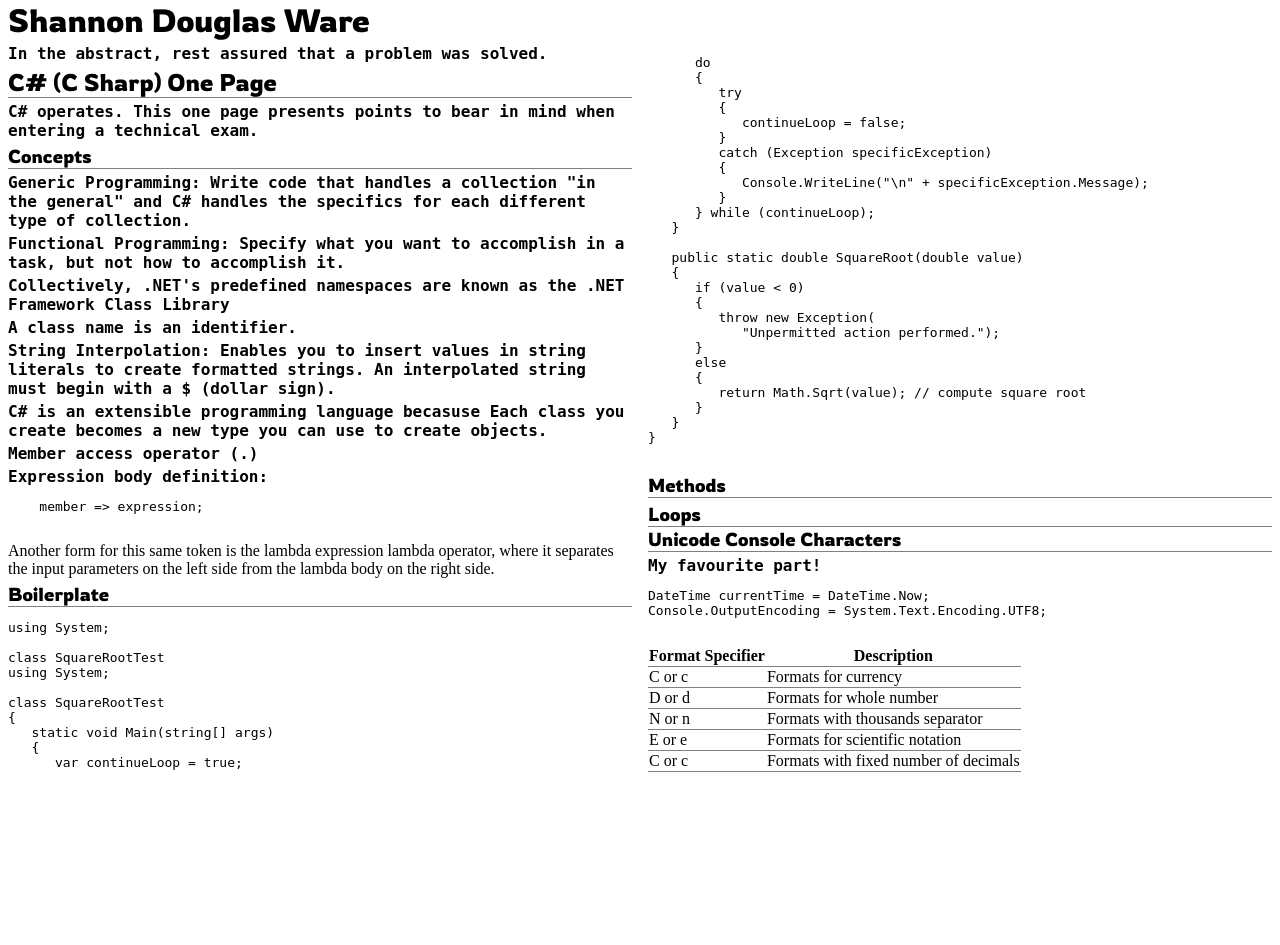
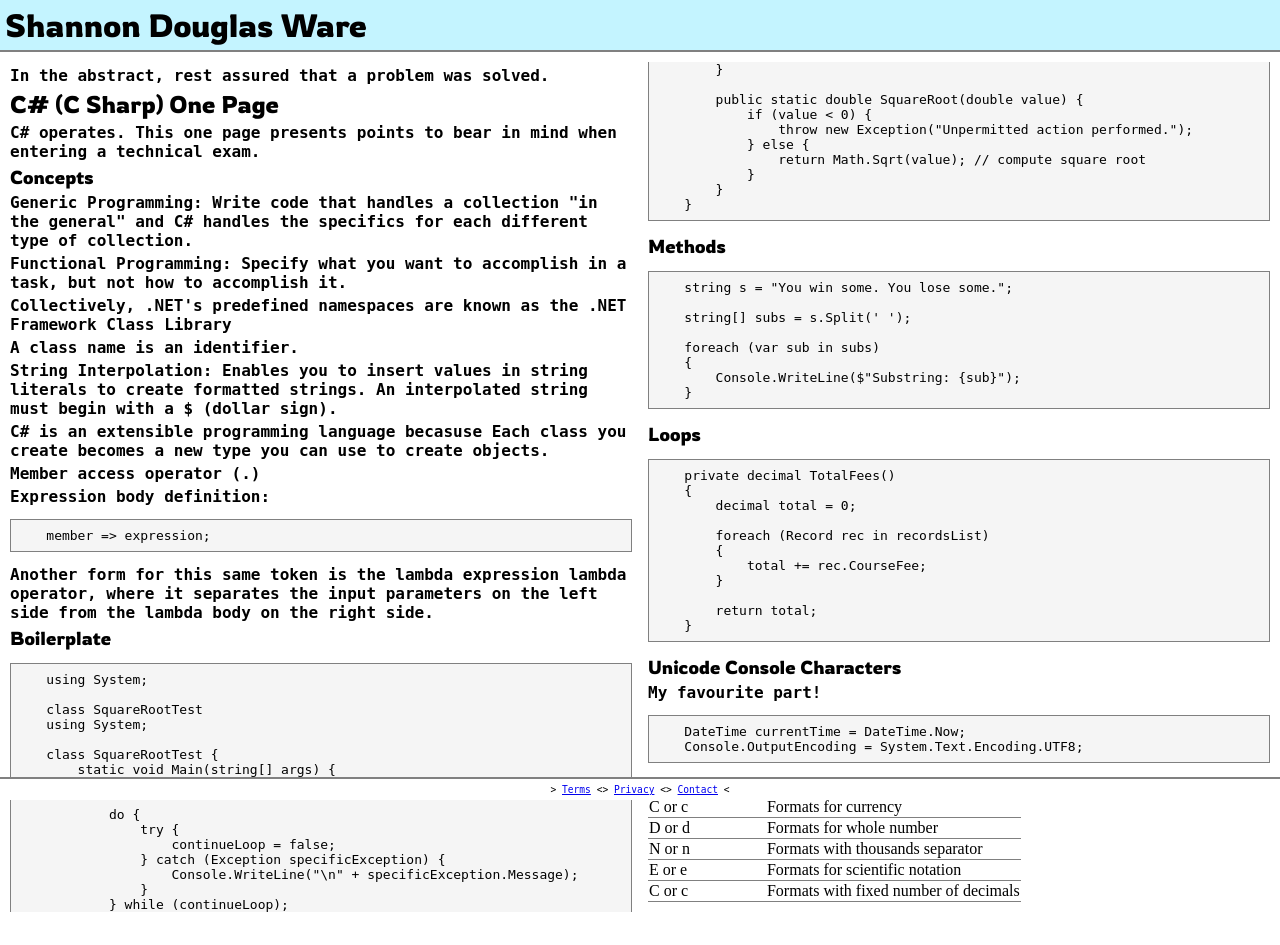
Before and after one commit to spycebot/alex-freberg-cv, a Python web app: template templates/one-page-csharp.html in a window 1280 px wide. Before the commit the page ends 772 px from the top, so only its background shows below. Run offline with Jinja, Linux system fonts and the light colour scheme; the template is opened without the code that fills it, so the values that code supplies are empty; some web fonts are replaced.

Commit message:
Install markdown to environment; display first article from markdown with safe parameter; reinstate terms, privacy and contact pages;

```diff
--- a/static/portfolio.css
+++ b/static/portfolio.css
@@ -6,3 +6,14 @@ table, th, td {
     border-bottom: 1px solid grey;
     border-collapse: collapse;
 }
+
+h2, h3 {
+    border-bottom: none;
+
+}
+
+pre {
+    background-color: #f5f5f5;
+    border: 1px solid #808080;
+    padding: 8px 4px;
+}
--- a/static/terzo.css
+++ b/static/terzo.css
@@ -9,8 +9,8 @@ body {
     font-size: 100%;
     color : black;
     background-color: white;
-    margin: 0 4px;
-    padding: 0 4px;
+    margin: 0;
+    padding: 0;
 }
 
 p {
@@ -59,7 +59,7 @@ h2 {
 
 h2, h3 {
     border-bottom: 1px solid gray;
-
+    max-width: 50%;
 }
 
 ul {
@@ -109,13 +109,14 @@ li {
   }
 
 #banner {
-    /* position: sticky;
+    position: sticky;
     top: 0;
     background-color: #c4f4ff;
     border-bottom: 2px solid grey;
     width: 100%;
     margin : 0;
     padding : 5px;
+    /*
     box-shadow: 0 0 24px #000;
     background-image: linear-gradient(#fff, #fff, #fff, #ccc); */
 }
@@ -133,19 +134,18 @@ li {
     bottom: 0;
     width: 100%;
     text-align: center;
-    padding : 5px;
+    padding : 5px 0px;
     background-color: white;
     border-top: 2px solid grey;
-    background-image: linear-gradient(#ccc, #fff, #fff, #fff);
-    display: none;
+    /* background-image: linear-gradient(#ccc, #fff, #fff, #fff); */
 }
 
 #content {
     /* background-color: rgb(177, 237, 187);
     height: 100%;
     width: 100%; */
-    margin: 0px;
-    padding: 0px;
+    margin: 5px;
+    padding: 5px;
     /* box-shadow: .5em 0em 2em #000 inset,
                 -.5em 0em 2em #000 inset;
     background-image: linear-gradient(90deg, #ccc, #fff, #fff, #fff, #ccc) ;
@@ -189,7 +189,7 @@ li {
 
 
     #avatar {
-        width : 128px;
+        width : 256px;
     }
 }
 
@@ -200,7 +200,7 @@ li {
     }
 
     #avatar {
-        width : 256px;
+        width : 384px;
     }
 }
 
@@ -235,11 +235,17 @@ li {
       padding: 0;
     }
 
-    /*
+    #banner {
+
+        background-color: none;
+        border-bottom: none;
+    }
+
     #footer {
       display: none;
     }
 
+        /*
     #occupation {
         top: -10px;
     }
--- a/templates/base.html
+++ b/templates/base.html
@@ -24,10 +24,10 @@
     </div>
 
     <div id="footer">
-
+        <!--
         Copyright 2024-2025 Terzo Technical
 
-        <br>
+        <br> -->
         &#62;
         <a href="/terms">Terms</a> &#60;&#62;
         <a href="/privacy">Privacy</a> &#60;&#62;
--- a/templates/contact.html
+++ b/templates/contact.html
@@ -1,6 +1,8 @@
 {% extends 'base.html' %}
 
 {% block head %}
+
+<link rel="stylesheet" href="{{ url_for('static', filename='portfolio.css') }}">
 
 {% endblock %}
 
--- a/templates/index.html
+++ b/templates/index.html
@@ -38,4 +38,9 @@
 <ul>
     <li><a href="/portfolio-data-engineer">Data Engineer</a></li>
 </ul -->
+
+<h3>Article</h3>
+<ul>
+    <li><a href="/articles/analogue">Toward Analogue Design for the Digital Domain</a></li>
+</ul>
 {% endblock %}
--- a/templates/one-page-csharp.html
+++ b/templates/one-page-csharp.html
@@ -41,10 +41,10 @@ Class Library
         create objects.
     </p>
     <p>Member access operator (.)</p>
-    <p>Expression body definition:
+    <p>Expression body definition: </p>
         <pre>
-    member => expression;
-        </pre>
+    member => expression;</pre>
+        <p>
         Another form for this same token is the lambda expression lambda operator, where it  separates the input parameters on the left side from the lambda body on the right side.
     </p>
     <h3>Boilerplate</h3>
@@ -54,51 +54,56 @@ using System;
     class SquareRootTest
     using System;
 
-class SquareRootTest
-{
-   static void Main(string[] args)
-   {
+    class SquareRootTest {
+        static void Main(string[] args) {
             var continueLoop = true;
 
-      do
-      {
-         try
-         {
+            do {
+                try {
                     continueLoop = false;
-         }
-         catch (Exception specificException)
-         {
+                } catch (Exception specificException) {
                     Console.WriteLine("\n" + specificException.Message);
                 }
             } while (continueLoop);
         }
 
-   public static double SquareRoot(double value)
-   {
-      if (value < 0)
-      {
-         throw new Exception(
-            "Unpermitted action performed.");
-      }
-      else
-      {
+        public static double SquareRoot(double value) {
+            if (value < 0) {
+                throw new Exception("Unpermitted action performed.");
+            } else {
                 return Math.Sqrt(value); // compute square root
             }
         }
-}
-    </pre>
+    }</pre>
 
     <h3>Methods</h3>
 
-    <p>
+        <pre>
+    string s = "You win some. You lose some.";
 
-    </p>
+    string[] subs = s.Split(' ');
+
+    foreach (var sub in subs)
+    {
+        Console.WriteLine($"Substring: {sub}");
+    }</pre>
 
 
 
     <h3>Loops</h3>
 
+        <pre>
+    private decimal TotalFees()
+    {
+        decimal total = 0;
 
+        foreach (Record rec in recordsList)
+        {
+            total += rec.CourseFee;
+        }
+
+        return total;
+    }</pre>
 
     <h3>Unicode Console Characters</h3>
 
@@ -107,8 +112,7 @@ class SquareRootTest
     </p>
     <pre>
     DateTime currentTime = DateTime.Now;
-Console.OutputEncoding = System.Text.Encoding.UTF8;
-    </pre>
+    Console.OutputEncoding = System.Text.Encoding.UTF8;</pre>
     <table>
         <tr>
             <th>Format Specifier</th>
--- a/templates/privacy.html
+++ b/templates/privacy.html
@@ -1,12 +1,14 @@
 {% extends 'base.html' %}
 
 {% block head %}
+
+<link rel="stylesheet" href="{{ url_for('static', filename='portfolio.css') }}">
 
 {% endblock %}
 
 {% block body %}
 <h2 class="exo-terzo">Privacy Policy</h2>
-<p>Internet Web Page does not collect any personally identifiable user information. You retain rights over any cookies generated by this site which are stored on your machine.</p>
+<p>Shannon Douglas Ware (shannonware.com) does not collect any personally identifiable user information. You retain rights over any cookies generated by this site which are stored on your machine.</p>
 <p>Information regarding the advertising activities conducted by this website will be posted here.</p>
 
 <button id="back_button" onclick="history.back()">&#9665; Back</button>
--- a/templates/terms.html
+++ b/templates/terms.html
@@ -1,14 +1,16 @@
 {% extends 'base.html' %}
 
 {% block head %}
+
+<link rel="stylesheet" href="{{ url_for('static', filename='portfolio.css') }}">
 
 {% endblock %}
 
 {% block body %}
 <h2>Terms of Use</h2>
-<p>Internet Web Page is provided as-is and without warranty. </p>
+<p>The web application Shannon Douglas Ware (shannonware.com) is provided as-is and without warranty. </p>
 <h3>Advisory</h3>
-<p>This site is being run in <bold>Experimental Mode</bold> and may have an adverse effect on the space-time continuium.</bold></p>
+<p>Google anomysed usage statistics cookies are used on this site.</p>
 <h3>Disclaimer</h3>
 <p>To the extent permitted by law, we exclude all warranties, express, statutory, or impled.
     We expressly disclaim the warranties or conditions of noninfringement, merchantability, and fitness for a particular purpose.
```
Also changed, not shown: app.py (+16 -0 lines), templates/one-page-sql.html (+24 -15 lines), README.md. Lines whose indentation alone changed are shown as unchanged.
